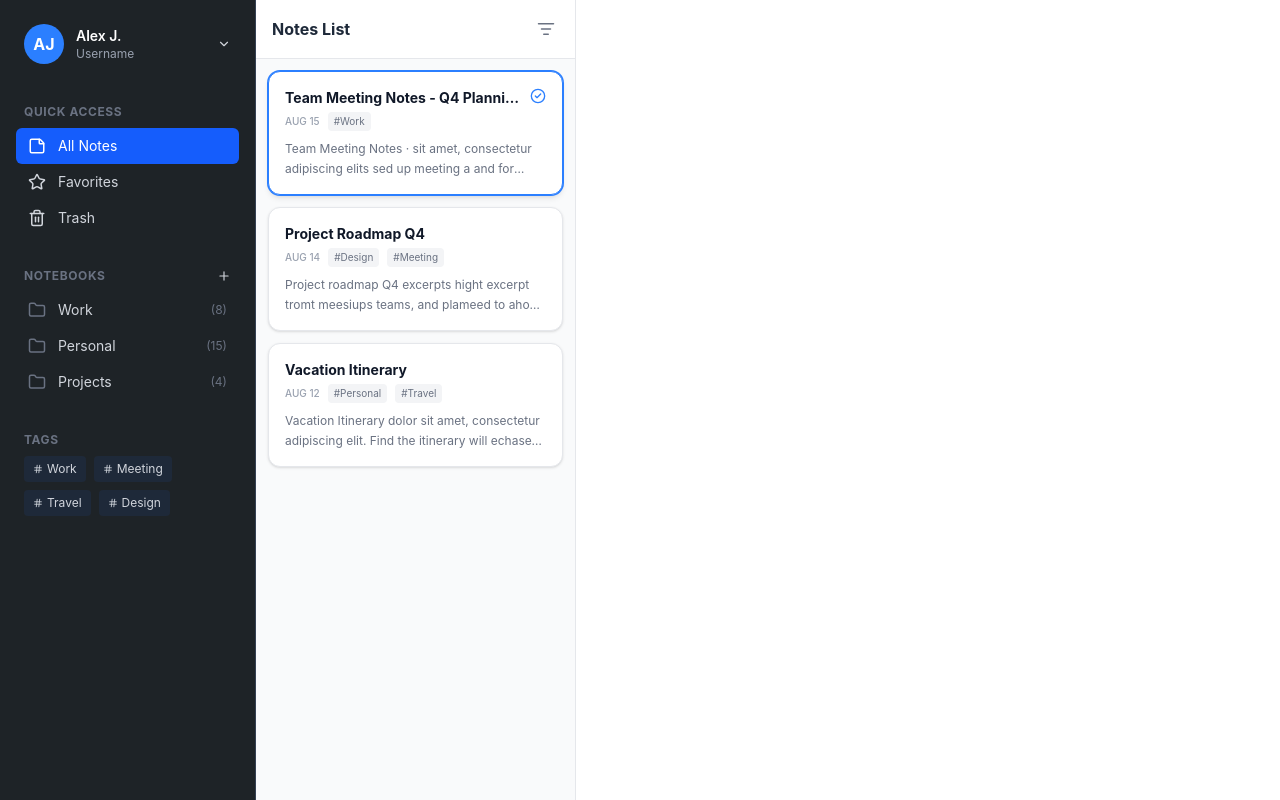
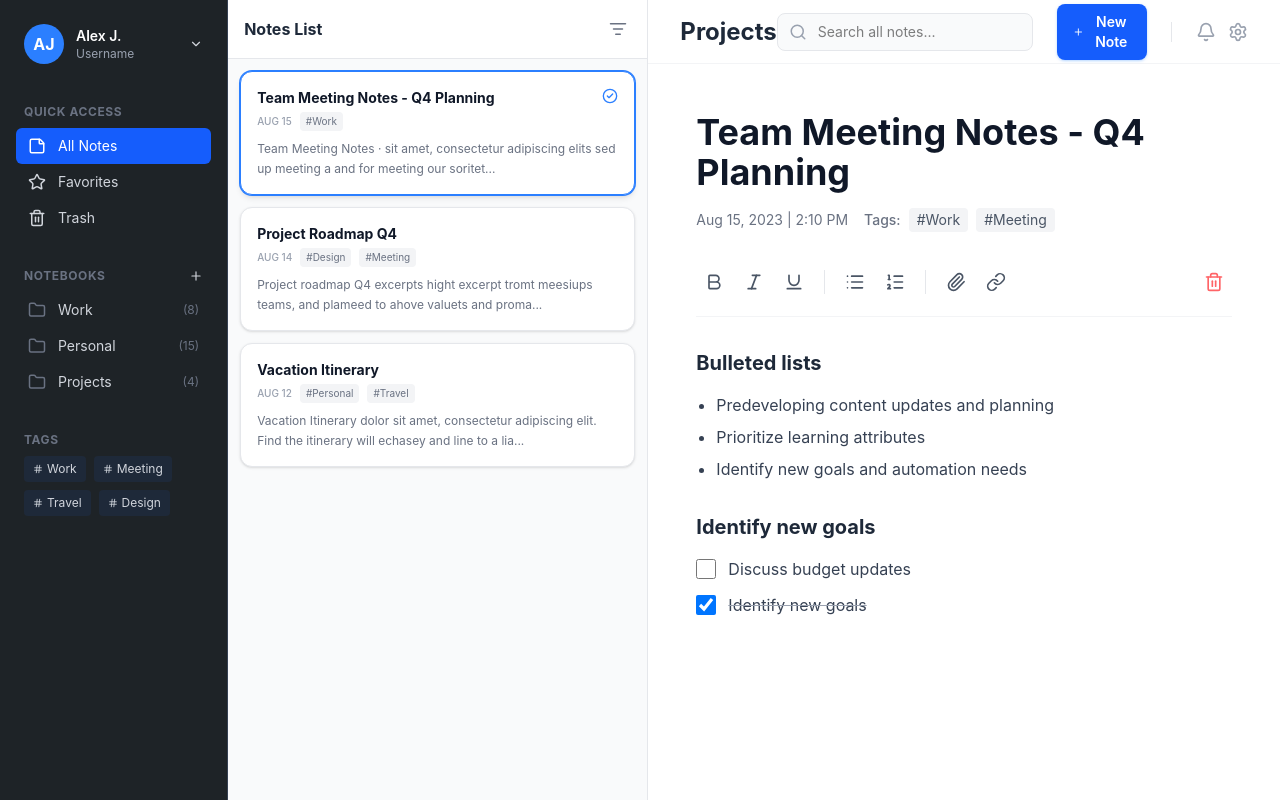
Before and after one commit to ivanberezkin/secure-notes, a React (Vite) app in the folder frontend/: page / in a window 1280 px wide. Built offline with nearby package versions, Linux system fonts and the light colour scheme.

Commit message:
added NoteEditor.tsx

```diff
--- a/frontend/src/App.tsx
+++ b/frontend/src/App.tsx
@@ -1,11 +1,13 @@
+import NoteEditor from "./components/NoteEditor";
 import Notelist from "./components/Notelist";
 import Sidebar from "./components/Sidebar";
 
 function App() {
   return (
-    <div className="flex h-screen w-full bg-white overflow-hidden">
+    <div className="flex h-screen w-full bg-white overflow-hidden font-sans">
       <Sidebar />
       <Notelist />
+      <NoteEditor />
     </div>
   );
 }
--- /dev/null
+++ b/frontend/src/components/NoteEditor.tsx
@@ -0,0 +1,144 @@
+import React from "react";
+import {
+  Search,
+  Bell,
+  Settings,
+  Plus,
+  Bold,
+  Italic,
+  Underline,
+  List,
+  ListOrdered,
+  Paperclip,
+  Link,
+  Trash2,
+} from "lucide-react";
+
+const NoteEditor: React.FC = () => {
+  return (
+    <div className="flex-1 flex flex-col h-full bg-white">
+      {/* Top Utility Bar */}
+      <header className="h-16 border-b border-gray-100 flex items-center justify-between px-8 bg-white">
+        <h2 className="text-2xl font-bold text-gray-800">Projects</h2>
+
+        <div className="flex items-center gap-6">
+          {/* Search Bar */}
+          <div className="relative">
+            <Search
+              className="absolute left-3 top-1/2 -translate-y-1/2 text-gray-400"
+              size={18}
+            />
+            <input
+              type="text"
+              placeholder="Search all notes..."
+              className="pl-10 pr-4 py-2 bg-gray-50 border border-gray-200 rounded-lg text-sm w-64 focus:outline-none focus:ring-2 focus:ring-blue-500/20 focus:border-blue-500 transition-all"
+            />
+          </div>
+
+          <button className="flex items-center gap-2 bg-blue-600 hover:bg-blue-700 text-white px-4 py-2 rounded-lg text-sm font-semibold transition-colors shadow-sm shadow-blue-200">
+            <Plus size={18} />
+            New Note
+          </button>
+
+          <div className="flex items-center gap-3 text-gray-400 border-l pl-6 border-gray-200">
+            <Bell size={20} className="cursor-pointer hover:text-gray-600" />
+            <Settings
+              size={20}
+              className="cursor-pointer hover:text-gray-600"
+            />
+          </div>
+        </div>
+      </header>
+
+      {/* Editor Area */}
+      <main className="flex-1 overflow-y-auto p-12 max-w-4xl">
+        {/* Note Metadata */}
+        <div className="mb-8">
+          <h1 className="text-4xl font-bold text-gray-900 mb-4">
+            Team Meeting Notes - Q4 Planning
+          </h1>
+          <div className="flex items-center gap-4 text-sm text-gray-500">
+            <span>Aug 15, 2023 | 2:10 PM</span>
+            <div className="flex items-center gap-2">
+              <span className="font-medium">Tags:</span>
+              <span className="bg-gray-100 px-2 py-0.5 rounded text-gray-600">
+                #Work
+              </span>
+              <span className="bg-gray-100 px-2 py-0.5 rounded text-gray-600">
+                #Meeting
+              </span>
+            </div>
+          </div>
+        </div>
+
+        {/* Toolbar */}
+        <div className="flex items-center gap-1 mb-8 border-b border-gray-100 pb-4 text-gray-600">
+          <button className="p-2 hover:bg-gray-100 rounded transition-colors">
+            <Bold size={20} />
+          </button>
+          <button className="p-2 hover:bg-gray-100 rounded transition-colors">
+            <Italic size={20} />
+          </button>
+          <button className="p-2 hover:bg-gray-100 rounded transition-colors underline">
+            <Underline size={20} />
+          </button>
+          <div className="w-px h-6 bg-gray-200 mx-2" />
+          <button className="p-2 hover:bg-gray-100 rounded transition-colors">
+            <List size={20} />
+          </button>
+          <button className="p-2 hover:bg-gray-100 rounded transition-colors">
+            <ListOrdered size={20} />
+          </button>
+          <div className="w-px h-6 bg-gray-200 mx-2" />
+          <button className="p-2 hover:bg-gray-100 rounded transition-colors">
+            <Paperclip size={20} />
+          </button>
+          <button className="p-2 hover:bg-gray-100 rounded transition-colors">
+            <Link size={20} />
+          </button>
+          <button className="p-2 hover:bg-gray-100 rounded transition-colors text-red-400 hover:text-red-600 ml-auto">
+            <Trash2 size={20} />
+          </button>
+        </div>
+
+        {/* Content Placeholder */}
+        <article className="prose prose-slate max-w-none">
+          <h3 className="text-xl font-bold text-gray-800 mb-4">
+            Bulleted lists
+          </h3>
+          <ul className="list-disc pl-5 space-y-2 text-gray-700 mb-8">
+            <li>Predeveloping content updates and planning</li>
+            <li>Prioritize learning attributes</li>
+            <li>Identify new goals and automation needs</li>
+          </ul>
+
+          <h3 className="text-xl font-bold text-gray-800 mb-4">
+            Identify new goals
+          </h3>
+          <div className="space-y-3">
+            <label className="flex items-center gap-3 cursor-pointer">
+              <input
+                type="checkbox"
+                className="w-5 h-5 rounded border-gray-300 text-blue-600 focus:ring-blue-500"
+              />
+              <span className="text-gray-700">Discuss budget updates</span>
+            </label>
+            <label className="flex items-center gap-3 cursor-pointer">
+              <input
+                type="checkbox"
+                checked
+                readOnly
+                className="w-5 h-5 rounded border-gray-300 text-blue-600 focus:ring-blue-500"
+              />
+              <span className="text-gray-700 line-through decoration-gray-400">
+                Identify new goals
+              </span>
+            </label>
+          </div>
+        </article>
+      </main>
+    </div>
+  );
+};
+
+export default NoteEditor;
--- a/frontend/src/components/Notelist.tsx
+++ b/frontend/src/components/Notelist.tsx
@@ -40,7 +40,7 @@ const NotesList: React.FC = () => {
   const [selectedId, setSelectedId] = useState("1");
 
   return (
-    <div className="w-80 h-full border-r border-gray-200 bg-gray-50 flex flex-col">
+    <div className="w-120 h-full border-r border-gray-200 bg-gray-50 flex flex-col">
       {/* Header */}
       <div className="p-4 flex items-center justify-between border-b border-gray-200 bg-white">
         <h2 className="font-bold text-gray-800">Notes List</h2>
```
